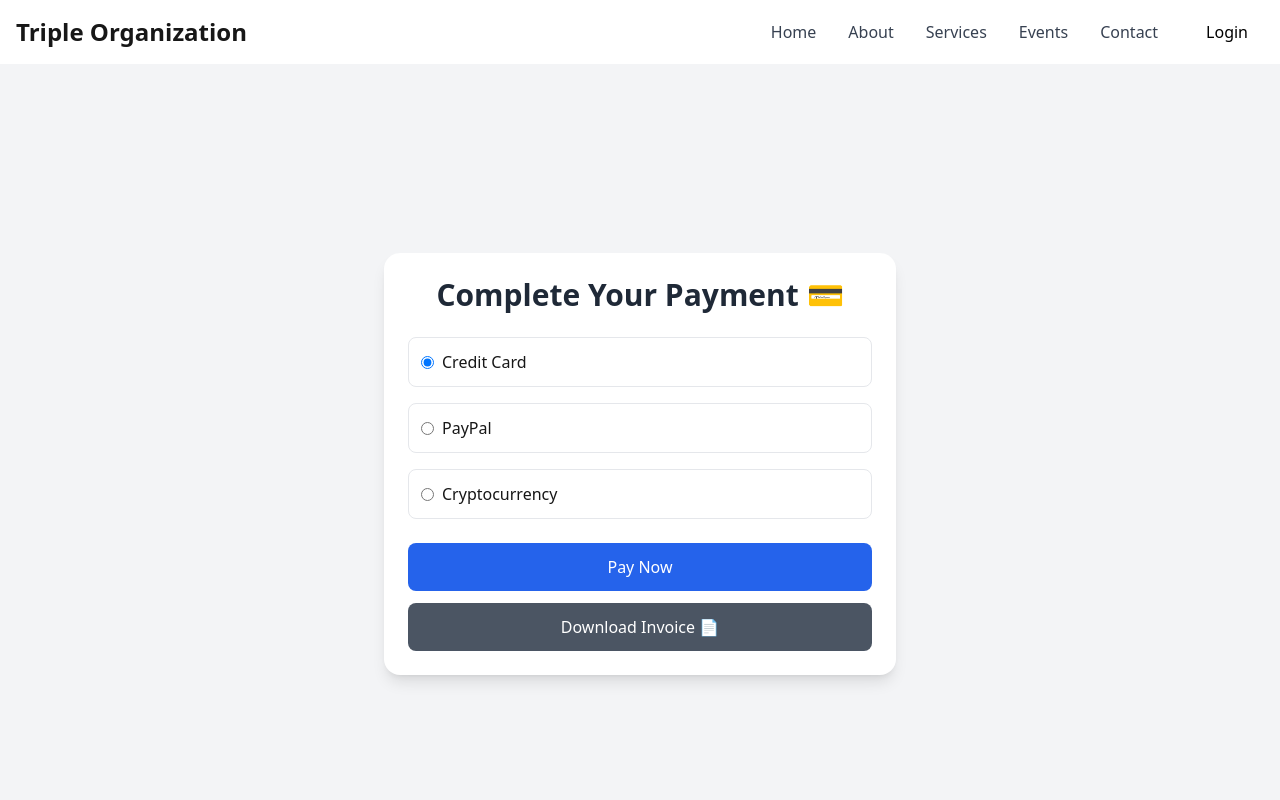
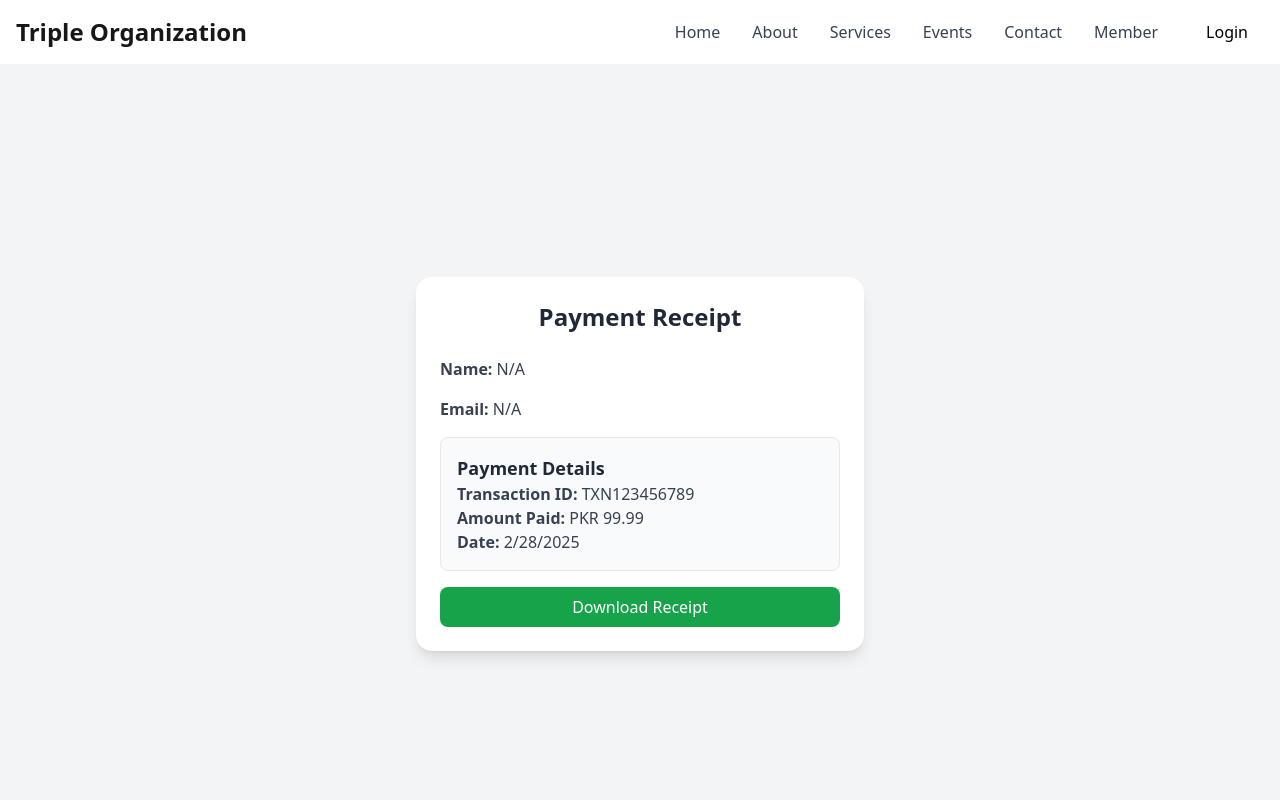
Before and after one commit to ILYAS1288/triple, a Next.js app: page /payment in a window 1280 px wide. Shown: the top 800 px of the page. Built offline with nearby package versions, Linux system fonts and the light colour scheme.

Commit message:
change login page add admin and user

```diff
--- /dev/null
+++ b/src/app/(site)/member/page.tsx
@@ -0,0 +1,43 @@
+"use client";
+
+import React from "react";
+
+const MemberPage = () => {
+
+  const user = {
+    name: "Muhammad Raiz",
+    email: "MuhammadRaiz@example.com",
+    memberSince: "2023-06-15",
+    membershipType: "Standard",
+  };
+
+  return (
+    <div className="flex min-h-screen items-center justify-center bg-gray-100">
+      <div className="w-full max-w-md p-6 bg-white rounded-2xl shadow-lg">
+        <h2 className="text-2xl font-semibold text-center text-gray-800 mb-6">
+          Member Profile
+        </h2>
+        <div className="space-y-4">
+          <p className="text-gray-700">
+            <strong>Name:</strong> {user.name}
+          </p>
+          <p className="text-gray-700">
+            <strong>Email:</strong> {user.email}
+          </p>
+          <p className="text-gray-700">
+            <strong>Member Since:</strong> {new Date(user.memberSince).toDateString()}
+          </p>
+          <p className="text-gray-700">
+            <strong>Membership:</strong> {user.membershipType}
+          </p>
+
+          <button className="w-full bg-blue-600 text-white py-2 rounded-lg hover:bg-blue-700 transition">
+            Upgrade Membership
+          </button>
+        </div>
+      </div>
+    </div>
+  );
+};
+
+export default MemberPage;
--- a/src/app/(site)/payment/page.tsx
+++ b/src/app/(site)/payment/page.tsx
@@ -1,100 +1,52 @@
 "use client";
 
-import { useState } from "react";
-import { useRouter } from "next/navigation";
+import { useSearchParams } from "next/navigation";
+
+export default function PaymentPage() {
+  const searchParams = useSearchParams();
+
+  const name = searchParams.get("name") || "N/A";
+  const email = searchParams.get("email") || "N/A";
 
 
-export default function PaymentPage() {
-  const router = useRouter();
-  const [paymentMethod, setPaymentMethod] = useState("credit_card");
-
-  // Handle payment method
-  const handlePaymentMethodChange = (e: React.ChangeEvent<HTMLInputElement>) => {
-    setPaymentMethod(e.target.value);
-  };
-
-  // Fake Payment Processing
-  const handlePayment = () => {
-    alert(`Payment successful with ${paymentMethod.toUpperCase()}!`);
-    router.push("/success");
-  };
-
-  // Generate & Download Invoice
-  const handleDownloadInvoice = async () => {
-    const invoiceData = `
-      Invoice No: #123456
-      Name: John Doe
-      Email: johndoe@example.com
-      Payment Method: ${paymentMethod.toUpperCase()}
-      Amount: $99.99
-      Status: Paid
-    `;
-
-    const blob = new Blob([invoiceData], { type: "text/plain;charset=utf-8" });
-
-    // Dynamically import file-saver
-    const fileSaver = await import("file-saver");
-    fileSaver.saveAs(blob, "Invoice.txt");
-  };
+  const transactionId = "TXN123456789";
+  const amount = "PKR 99.99";
+  const date = new Date().toLocaleDateString();
 
   return (
-    <div className="flex min-h-screen items-center justify-center bg-gray-100 p-4">
-      <div className="w-full max-w-lg p-6 bg-white rounded-2xl shadow-lg">
-        <h2 className="text-3xl font-semibold text-center text-gray-800 mb-6">
-          Complete Your Payment 💳
+    <div className="flex min-h-screen items-center justify-center bg-gray-100">
+      <div className="w-full max-w-md p-6 bg-white rounded-2xl shadow-lg">
+        <h2 className="text-2xl font-semibold text-center text-gray-800 mb-6">
+          Payment Receipt
         </h2>
+        <div className="space-y-4">
+          <p className="text-gray-700">
+            <strong>Name:</strong> {name}
+          </p>
+          <p className="text-gray-700">
+            <strong>Email:</strong> {email}
+          </p>
 
-        {/* Payment Methods */}
-        <div className="space-y-4">
-          <label className="flex items-center space-x-2 border p-3 rounded-lg cursor-pointer">
-            <input
-              type="radio"
-              name="paymentMethod"
-              value="credit_card"
-              checked={paymentMethod === "credit_card"}
-              onChange={handlePaymentMethodChange}
-            />
-            <span className="font-medium">Credit Card</span>
-          </label>
+          {/* Payment Slip */}
+          <div className="border p-4 rounded-lg bg-gray-50">
+            <h3 className="text-lg font-semibold text-gray-800">Payment Details</h3>
+            <p className="text-gray-700">
+              <strong>Transaction ID:</strong> {transactionId}
+            </p>
+            <p className="text-gray-700">
+              <strong>Amount Paid:</strong> {amount}
+            </p>
+            <p className="text-gray-700">
+              <strong>Date:</strong> {date}
+            </p>
+          </div>
 
-          <label className="flex items-center space-x-2 border p-3 rounded-lg cursor-pointer">
-            <input
-              type="radio"
-              name="paymentMethod"
-              value="paypal"
-              checked={paymentMethod === "paypal"}
-              onChange={handlePaymentMethodChange}
-            />
-            <span className="font-medium">PayPal</span>
-          </label>
-
-          <label className="flex items-center space-x-2 border p-3 rounded-lg cursor-pointer">
-            <input
-              type="radio"
-              name="paymentMethod"
-              value="crypto"
-              checked={paymentMethod === "crypto"}
-              onChange={handlePaymentMethodChange}
-            />
-            <span className="font-medium">Cryptocurrency</span>
-          </label>
+          <button
+            className="w-full bg-green-600 text-white py-2 rounded-lg hover:bg-green-700 transition"
+          >
+            Download Receipt
+          </button>
         </div>
-
-        {/* Pay Now Button */}
-        <button
-          onClick={handlePayment}
-          className="w-full mt-6 bg-blue-600 text-white py-3 rounded-lg hover:bg-blue-700 transition"
-        >
-          Pay Now
-        </button>
-
-        {/* Download Invoice Button */}
-        <button
-          onClick={handleDownloadInvoice}
-          className="w-full mt-3 bg-gray-600 text-white py-3 rounded-lg hover:bg-gray-700 transition"
-        >
-          Download Invoice 📄
-        </button>
       </div>
     </div>
   );
--- a/src/app/(site)/register/page.tsx
+++ b/src/app/(site)/register/page.tsx
@@ -4,7 +4,7 @@ import { useState } from "react";
 import { useRouter } from "next/navigation";
 
 export default function RegisterPage() {
-  const router = useRouter(); //  Next.js router for navigation
+  const router = useRouter();
   const [formData, setFormData] = useState({
     name: "",
     email: "",
@@ -17,12 +17,10 @@ export default function RegisterPage() {
 
   const handleSubmit = (e: React.FormEvent) => {
     e.preventDefault();
-    console.log("Form Data:", formData);
 
-
-
-    // Redirect to the Payment page
-    router.push("/payment");
+    // Redirect to Payment page with form data as query parameters
+    const queryParams = new URLSearchParams(formData).toString();
+    router.push(`/payment?${queryParams}`);
   };
 
   return (
@@ -32,7 +30,6 @@ export default function RegisterPage() {
           Register
         </h2>
         <form onSubmit={handleSubmit} className="space-y-4">
-          {/* Name Input */}
           <div>
             <label className="block text-gray-700">Name</label>
             <input
@@ -45,7 +42,6 @@ export default function RegisterPage() {
             />
           </div>
 
-          {/* Email Input */}
           <div>
             <label className="block text-gray-700">Email</label>
             <input
@@ -58,7 +54,6 @@ export default function RegisterPage() {
             />
           </div>
 
-          {/* Password Input */}
           <div>
             <label className="block text-gray-700">Password</label>
             <input
@@ -71,7 +66,6 @@ export default function RegisterPage() {
             />
           </div>
 
-          {/* Submit Button */}
           <button
             type="submit"
             className="w-full bg-blue-600 text-white py-2 rounded-lg hover:bg-blue-700 transition"
--- a/src/components/Navigation.tsx
+++ b/src/components/Navigation.tsx
@@ -33,6 +33,9 @@ export default function Navigation() {
             </Link>
             <Link href="/contact" className="text-gray-700 hover:text-primary">
               Contact
+            </Link>
+            <Link href="/member" className="text-gray-700 hover:text-primary">
+              Member
             </Link>
 
             {/* Login Button */}
```
